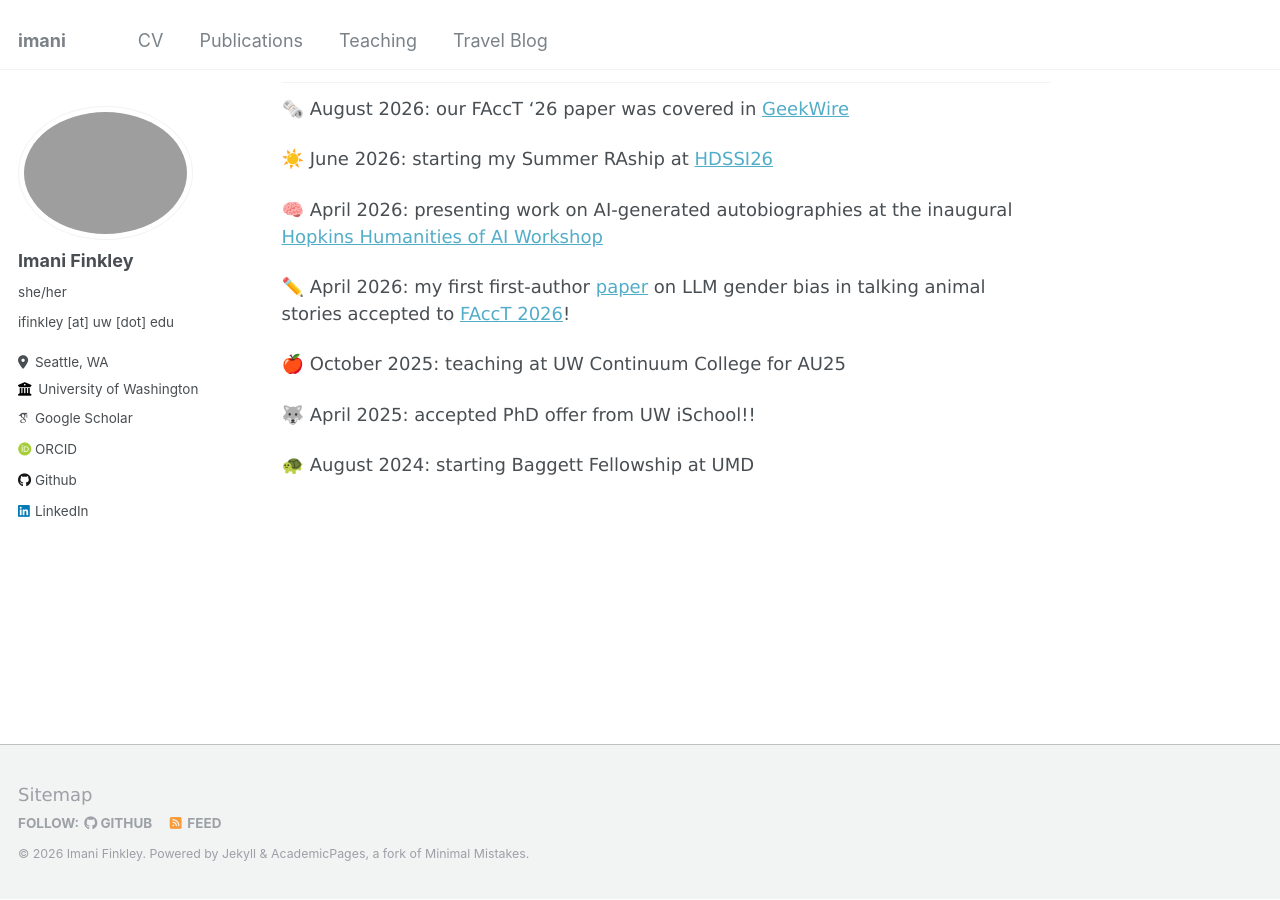
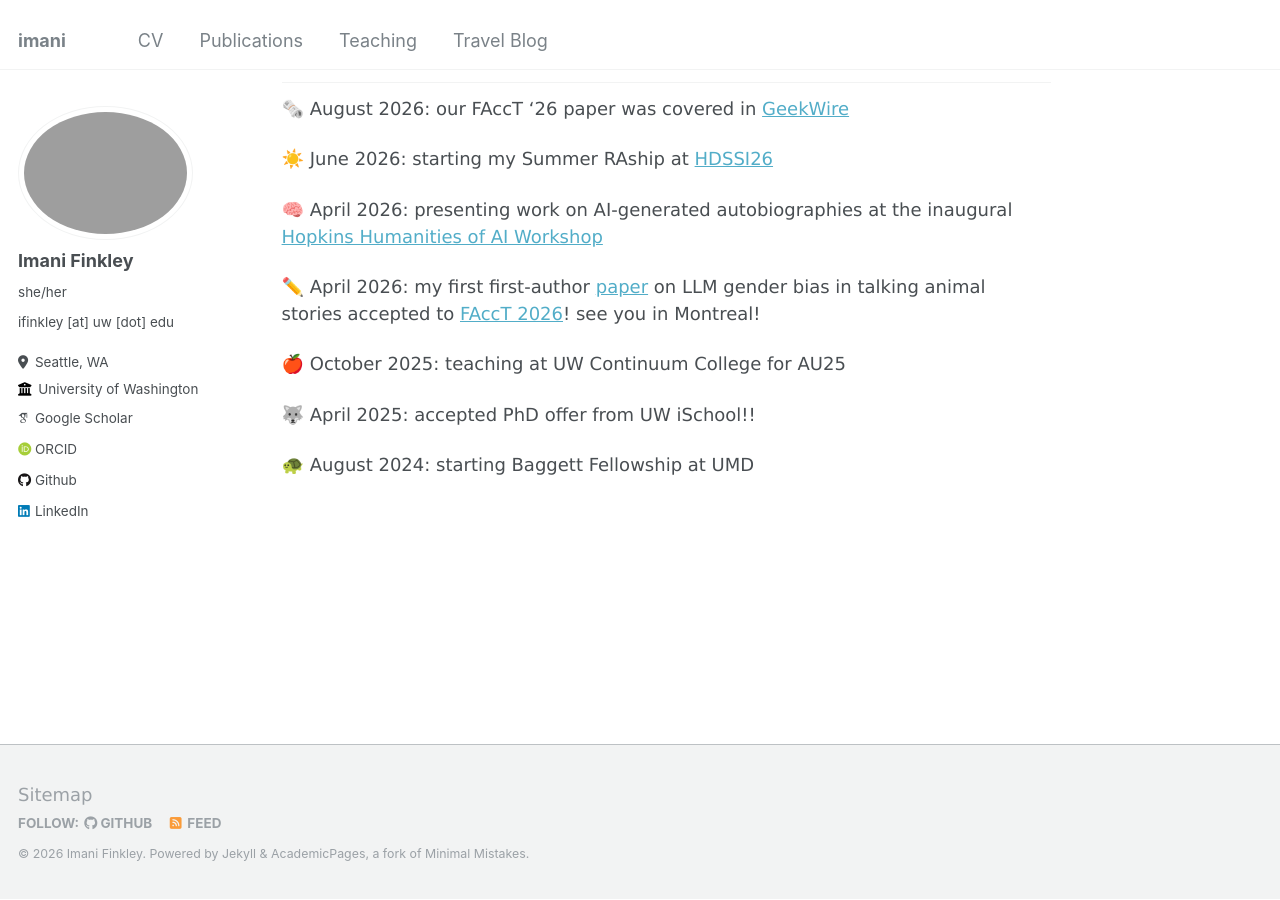
Before and after one commit to imanif/imanif.github.io, a Jekyll site: the page built from _pages/about.md, in a window 1280 px wide and 900 px high, scrolled down 677 px. Built offline with Jekyll 4.4.1, drawn with Linux system fonts in a browser that asks for light colours; some web fonts are replaced.

Commit message:
Update about.md

```diff
--- a/_pages/about.md
+++ b/_pages/about.md
@@ -8,6 +8,7 @@ redirect_from:
 ---
 
 Hi! I am a second-year Information Science PhD student at the [University of Washington](https://ischool.uw.edu/programs/phd), advised by [Dr. Melanie Walsh](https://melaniewalsh.org/). My work is supported by the UW GSEE Graduate Excellence Award.
+<!-- and the Meta AI Mentorship Program. I am also a Visiting AI Researcher at Meta FAIR, focusing on LLM cultural bias. -->
 
 Broadly, my research interests include natural language generation, user-LLM interaction, and AI policy. Specifically, **my research centers on understanding how language models will impact literature and communication.** I aim to evaluate LLM-generated texts, understand their societal impact, and propose how we might responsibly respond to this media through user-informed policy.
 
@@ -17,9 +18,11 @@ In my free time, I like to practice ballet, watch anime, [travel](https://imanii
 
 ## **news**
 
-<!-- 🧾 May 2027: passed my general exams, officially a PhD Candidate!
+<!-- 🧾 May 2027: passed my general exams, officially a PhD Candidate! excited to continue work on user-LLM interaction for creative tasks
 
-✏️ October 2026: paper on AI-generated autobiographies accepted to [CHR 2027](https://2027.computational-humanities-research.org/)
+✏️ April 2027: survey paper on fiction and literature as NLP inquiry accepted to [ACL 2027](https://2027.aclweb.org/) see you in Kyoto!
+
+✏️ October 2026: paper on anthropomorphism in AI-generated autobiographies accepted to [CHR 2027](https://2027.computational-humanities-research.org/)! see you in Manchester!
 
 🧠 October 2026: presenting work on fiction in NLP at [TADA 2026](https://tada2026.org/)
 
@@ -31,7 +34,7 @@ In my free time, I like to practice ballet, watch anime, [travel](https://imanii
 
 🧠 April 2026: presenting work on AI-generated autobiographies at the inaugural [Hopkins Humanities of AI Workshop](https://humanitiesofaiworkshop.com/)
 
-✏️ April 2026: my first first-author [paper](https://dl.acm.org/doi/10.1145/3805689.3812287) on LLM gender bias in talking animal stories accepted to [FAccT 2026](https://facctconference.org/index.html)!
+✏️ April 2026: my first first-author [paper](https://dl.acm.org/doi/10.1145/3805689.3812287) on LLM gender bias in talking animal stories accepted to [FAccT 2026](https://facctconference.org/index.html)! see you in Montreal!
 
 🍎 October 2025: teaching at UW Continuum College for AU25
 
```
